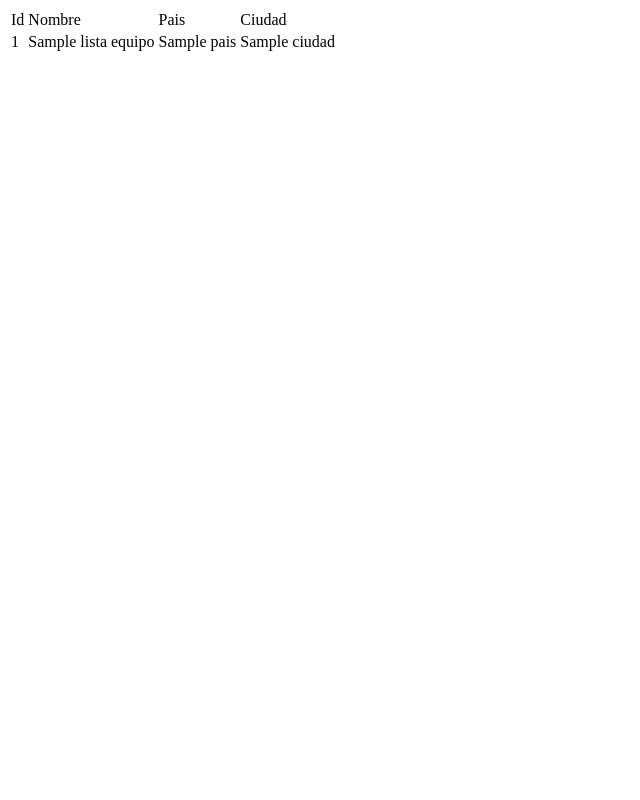
After one commit to arnaucanet/MVC, a PHP site: template view/equipo/index.php in a window 1280 px wide. The commit adds this page. Shown: the whole page, without its empty margins (0-640 px from the left). Run offline with PHP 8.4, Linux system fonts and the light colour scheme; the template is opened without the code that fills it: most values are stand-ins (such as "Sample title", 1, 10 or a date in 2020).

Commit message:
first commit MVC vistas

```diff
--- /dev/null
+++ b/view/equipo/index.php
@@ -0,0 +1,17 @@
+<table>
+    <tr>
+        <td>Id</td>
+        <td>Nombre</td>
+        <td>Pais</td>
+        <td>Ciudad</td>
+    </tr>
+    <?php
+        foreach ($listaEquipos as $equipo){ ?>
+            <tr>
+                <td><?=$equipo->getId();?></td>
+                <td><?=$equipo->getNombre();?></td>
+                <td><?=$equipo->getPais();?></td>
+                <td><?=$equipo->getCiudad();?></td>
+            </tr>
+        <?php } ?>
+</table>
--- /dev/null
+++ b/view/equipo/show.php
@@ -0,0 +1,4 @@
+<?=$equipo->getId();?>
+<?=$equipo->getNombre();?>
+<?=$equipo->getPais();?>
+<?=$equipo->getCiudad();?>
--- /dev/null
+++ b/view/main.php
@@ -0,0 +1,11 @@
+<!DOCTYPE html>
+<html lang="en">
+<head>
+    <meta charset="UTF-8">
+    <meta name="viewport" content="width=device-width, initial-scale=1.0">
+    <title>Document</title>
+</head>
+<body>
+    <?php include_once $view; ?>
+</body>
+</html>
```
Also changed, not shown: controller/EquipoController.php (added, +16 -0 lines), index.php (+3 -5 lines), model/EquipoDAO.php (+18 -0 lines).
